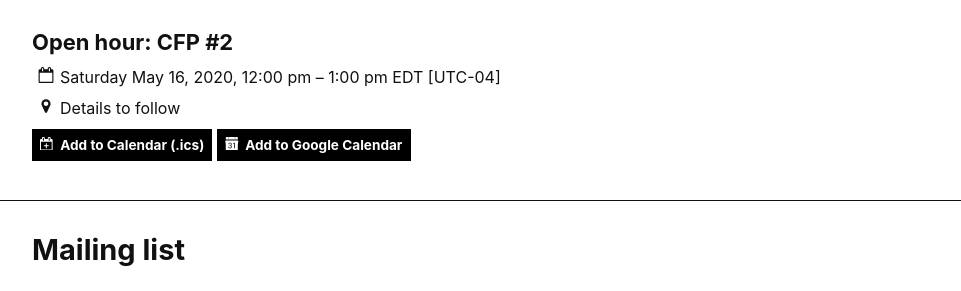
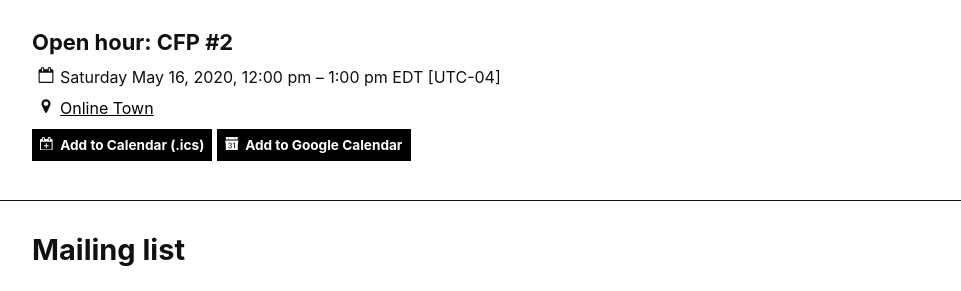
Before and after one commit to ournetworks/ournetworks.ca, a Jekyll site: the page built from index.md, in a window 1280 px wide and 900 px high, scrolled down 1620 px. Shown: the part 192-483 px from the top of the window, without its empty margins (8-969 px from the left). Built offline with Jekyll 4.4.1, drawn with Linux system fonts in a browser that asks for light colours.

Commit message:
adding online town url

```diff
--- a/_data/events.yml
+++ b/_data/events.yml
@@ -18,7 +18,8 @@
 
 - title: "Open hour: CFP #2"
   type: call
-  location: Details to follow
+  location: Online Town
+  locationLink: https://theonline.town/UZMGVUA2R9JZIstN/ournetworks
   date: 2020-05-16
   startTime: '12:00'
   endTime: '13:00'
```
